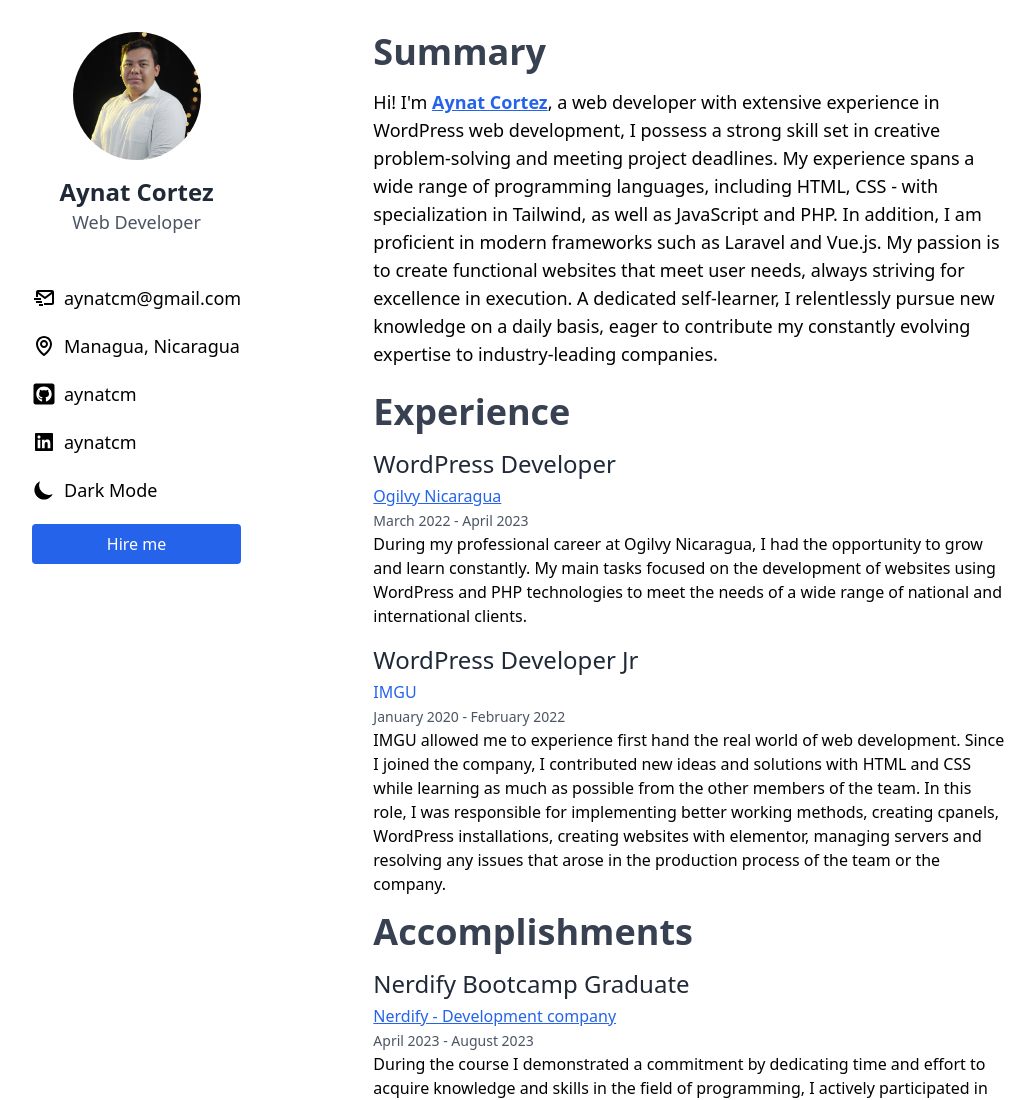
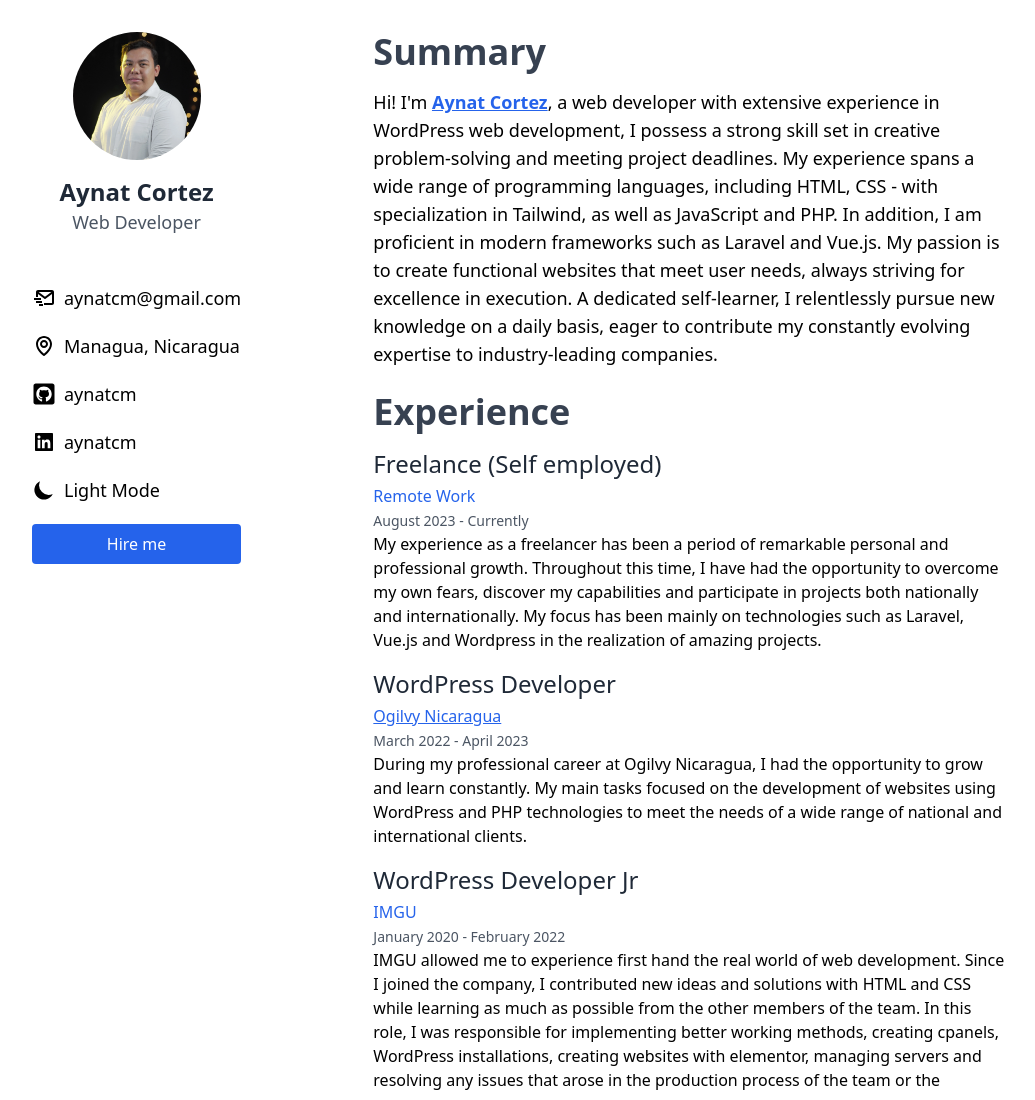
Before and after one commit to aynatcm/resume-cv, a plain HTML site: page index.html in a window 1280 px wide. Shown: the top 1100 px of the page, without its empty margins (120-1155 px from the left). Drawn offline with Linux system fonts and the light colour scheme.

Commit message:
Added new info and update cv

```diff
--- a/index.html
+++ b/index.html
@@ -14,7 +14,6 @@
           content="Aynat Cortez, web developer with two years of experience. Vue || Tailwind || Wordpress || Laravel">
 
     <script>
-        // On page load or when changing themes, best to add inline in `head` to avoid FOUC
         if (localStorage.getItem('color-theme') === 'dark' || (!('color-theme' in localStorage) && window.matchMedia('(prefers-color-scheme: dark)').matches)) {
             document.documentElement.classList.add('dark');
         } else {
@@ -125,7 +124,7 @@
                               fill-rule="evenodd" clip-rule="evenodd"></path>
                     </svg>
                     </span>
-                    Dark Mode
+                    <span id="text-btn">Light Mode</span>
                 </button>
 
             </div>
@@ -144,7 +143,7 @@
         <div class="mx-4 mb-6">
             <h1 class="mb-4 text-4xl text-gray-700 font-bold dark:text-white">Summary</h1>
             <p class="text-lg dark:text-light-white">
-                Hi! I'm <a href="./dist/files/Cv-Aynat-Cortez.pdf" target="_blank"
+                Hi! I'm <a href="./dist/files/cv-aynat-cortez-english.pdf" target="_blank"
                            class="text-blue-600 font-semibold underline dark:text-[#00a6fb]">Aynat Cortez</a>, a web
                 developer with
                 extensive experience in WordPress web development, I possess
@@ -159,6 +158,29 @@
         <div class="mx-4">
             <h1 class="mb-4 text-4xl text-gray-700 font-bold dark:text-white">Experience</h1>
             <ul>
+                <li class="mb-4">
+                    <h2 class="text-2xl font-medium text-gray-800 dark:text-light-white">
+                        Freelance (Self employed)
+                    </h2>
+                    <div class="mt-1">
+                        <div>
+                            <small class="text-base text-blue-600 dark:text-bone-white">
+                                Remote Work
+                            </small>
+                        </div>
+                        <div>
+
+                            <small class="text-sm text-gray-600 dark:text-white">August 2023 - Currently </small>
+                        </div>
+                        <div>
+                            <p class="dark:text-light-white">My experience as a freelancer has been a period of
+                                remarkable personal and professional growth. Throughout this time, I have had the
+                                opportunity to overcome my own fears, discover my capabilities and participate in
+                                projects both nationally and internationally. My focus has been mainly on technologies
+                                such as Laravel, Vue.js and Wordpress in the realization of amazing projects.</p>
+                        </div>
+                    </div>
+                </li>
                 <li class="mb-4">
                     <h2 class="text-2xl font-medium text-gray-800 dark:text-light-white">
                         WordPress Developer
--- a/index.js
+++ b/index.js
@@ -1,11 +1,21 @@
 let themeToggleDarkIcon = document.getElementById('theme-toggle-dark-icon');
 let themeToggleLightIcon = document.getElementById('theme-toggle-light-icon');
+let textBtn = document.getElementById('text-btn');
+
+function changeText() {
+    if (document.documentElement.classList.contains("dark")) {
+        textBtn.innerText = 'Dark Mode'
+    }else{
+        textBtn.innerText = 'Light Mode'
+    }
+}
 
 // Change the icons inside the button based on previous settings
 if (localStorage.getItem('color-theme') === 'dark' || (!('color-theme' in localStorage) && window.matchMedia('(prefers-color-scheme: dark)').matches)) {
     themeToggleLightIcon.classList.remove('hidden');
 } else {
     themeToggleDarkIcon.classList.remove('hidden');
+
 }
 
 let themeToggleBtn = document.getElementById('theme-toggle');
@@ -15,6 +25,8 @@
     // toggle icons inside button
     themeToggleDarkIcon.classList.toggle('hidden');
     themeToggleLightIcon.classList.toggle('hidden');
+
+    changeText()
 
     // if set via local storage previously
     if (localStorage.getItem('color-theme')) {
```
Also changed, not shown: 3 other files.
